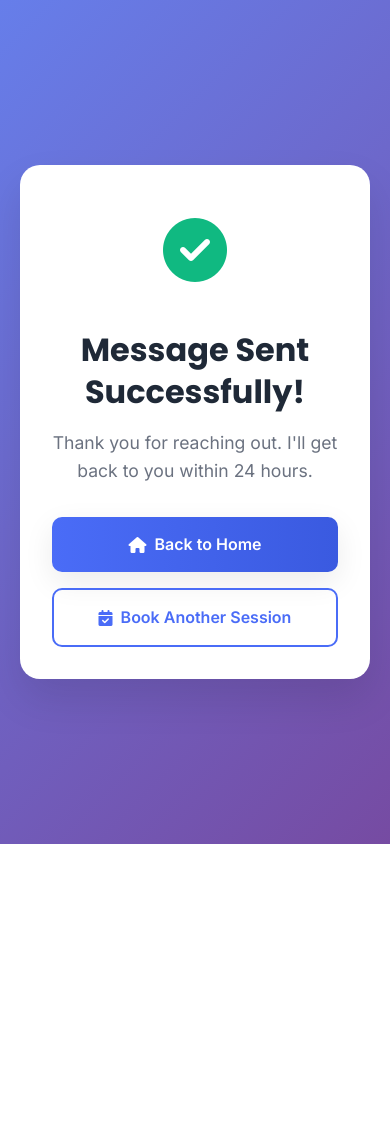
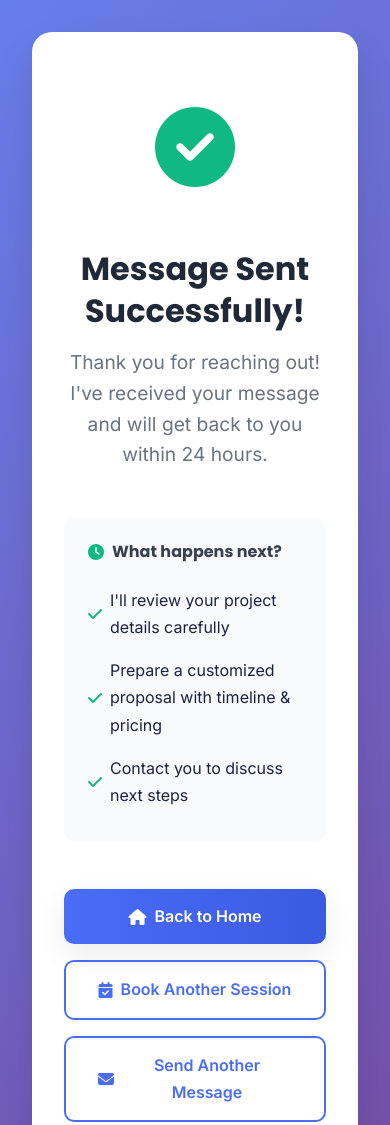
Before and after one commit to Haleel999/Portfolio, a plain HTML site: page success.html in a window 390 px wide. Shown: the top 1125 px of the page. Before the commit the page ends 844 px from the top, so only its background shows below. Drawn offline with Linux system fonts and the light colour scheme; files that its build step writes are made by us from their sources.

Commit message:
Add files via upload

```diff
--- a/success.html
+++ b/success.html
@@ -3,67 +3,85 @@
 <head>
     <meta charset="UTF-8">
     <meta name="viewport" content="width=device-width, initial-scale=1.0">
-    <title>Message Sent | Haleel</title>
+    <title>Message Sent Successfully | Haleel</title>
+    <meta name="description" content="Thank you for your message. I'll get back to you soon.">
+    <!-- Font Awesome -->
     <link rel="stylesheet" href="https://cdnjs.cloudflare.com/ajax/libs/font-awesome/6.4.0/css/all.min.css">
+    <!-- Google Fonts -->
     <link href="https://fonts.googleapis.com/css2?family=Inter:wght@300;400;500;600;700&family=Poppins:wght@400;500;600;700&display=swap" rel="stylesheet">
-    <link rel="stylesheet" href="css/style.css">
-</head>
-<body>
-    <div class="success-container">
-        <div class="success-content">
-            <div class="success-icon">
-                <i class="fas fa-check-circle"></i>
-            </div>
-            <h1>Message Sent Successfully!</h1>
-            <p>Thank you for reaching out. I'll get back to you within 24 hours.</p>
-            <div class="success-actions">
-                <a href="index.html" class="btn btn-primary">
-                    <i class="fas fa-home"></i> Back to Home
-                </a>
-                <a href="booking.html" class="btn btn-outline">
-                    <i class="fas fa-calendar-check"></i> Book Another Session
-                </a>
-            </div>
-        </div>
-    </div>
-
+    <!-- CSS -->
+    <link rel="stylesheet" href="style.css">
     <style>
-        .success-container {
+        .success-hero {
+            background: linear-gradient(135deg, #667eea 0%, #764ba2 100%);
+            min-height: 100vh;
             display: flex;
             align-items: center;
             justify-content: center;
-            min-height: 100vh;
-            background: linear-gradient(135deg, #667eea 0%, #764ba2 100%);
-            padding: 20px;
+            padding: 2rem;
         }
 
-        .success-content {
+        .success-card {
             background: white;
-            padding: 3rem;
+            padding: 4rem 3rem;
             border-radius: 20px;
             text-align: center;
             box-shadow: 0 20px 40px rgba(0,0,0,0.1);
-            max-width: 500px;
+            max-width: 600px;
             width: 100%;
         }
 
         .success-icon {
-            font-size: 4rem;
+            font-size: 5rem;
             color: #10b981;
-            margin-bottom: 1.5rem;
+            margin-bottom: 2rem;
+            animation: bounce 1s ease-in-out;
         }
 
-        .success-content h1 {
+        .success-title {
+            font-size: 2.5rem;
+            font-weight: 700;
+            margin-bottom: 1rem;
             color: #1f2937;
-            margin-bottom: 1rem;
-            font-size: 2rem;
         }
 
-        .success-content p {
+        .success-message {
+            font-size: 1.2rem;
             color: #6b7280;
-            margin-bottom: 2rem;
-            font-size: 1.1rem;
+            margin-bottom: 3rem;
             line-height: 1.6;
+        }
+
+        .success-details {
+            background: #f8fafc;
+            padding: 1.5rem;
+            border-radius: 10px;
+            margin-bottom: 3rem;
+            text-align: left;
+        }
+
+        .success-details h4 {
+            color: #374151;
+            margin-bottom: 1rem;
+            display: flex;
+            align-items: center;
+            gap: 0.5rem;
+        }
+
+        .success-details ul {
+            list-style: none;
+            padding: 0;
+        }
+
+        .success-details li {
+            padding: 0.5rem 0;
+            display: flex;
+            align-items: center;
+            gap: 0.5rem;
+        }
+
+        .success-details i {
+            color: #10b981;
         }
 
         .success-actions {
@@ -73,9 +91,25 @@
             flex-wrap: wrap;
         }
 
+        @keyframes bounce {
+            0%, 20%, 60%, 100% {
+                transform: translateY(0);
+            }
+            40% {
+                transform: translateY(-10px);
+            }
+            80% {
+                transform: translateY(-5px);
+            }
+        }
+
         @media (max-width: 768px) {
-            .success-content {
-                padding: 2rem;
+            .success-card {
+                padding: 3rem 2rem;
+            }
+
+            .success-title {
+                font-size: 2rem;
             }
 
             .success-actions {
@@ -83,5 +117,69 @@
             }
         }
     </style>
+</head>
+<body>
+    <section class="success-hero">
+        <div class="success-card">
+            <div class="success-icon">
+                <i class="fas fa-check-circle"></i>
+            </div>
+
+            <h1 class="success-title">Message Sent Successfully!</h1>
+
+            <p class="success-message">
+                Thank you for reaching out! I've received your message and will get back to you within 24 hours.
+            </p>
+
+            <div class="success-details">
+                <h4><i class="fas fa-clock"></i> What happens next?</h4>
+                <ul>
+                    <li><i class="fas fa-check"></i> I'll review your project details carefully</li>
+                    <li><i class="fas fa-check"></i> Prepare a customized proposal with timeline & pricing</li>
+                    <li><i class="fas fa-check"></i> Contact you to discuss next steps</li>
+                </ul>
+            </div>
+
+            <div class="success-actions">
+                <a href="index.html" class="btn btn-primary">
+                    <i class="fas fa-home"></i> Back to Home
+                </a>
+                <a href="booking.html" class="btn btn-outline">
+                    <i class="fas fa-calendar-check"></i> Book Another Session
+                </a>
+                <a href="contact.html" class="btn btn-outline">
+                    <i class="fas fa-envelope"></i> Send Another Message
+                </a>
+            </div>
+
+            <div style="margin-top: 2rem; padding-top: 2rem; border-top: 1px solid #e5e7eb;">
+                <p style="color: #6b7280; font-size: 0.9rem;">
+                    Need immediate assistance?
+                    <a href="mailto:jamiuhaleel@gmail.com" style="color: #4a6cf7;">Email me directly</a>
+                    or call <strong>07072073530</strong>
+                </p>
+            </div>
+        </div>
+    </section>
+
+    <script>
+        // Auto-redirect to home page after 30 seconds
+        setTimeout(function() {
+            window.location.href = 'index.html';
+        }, 30000);
+
+        // Add some interactive effects
+        document.addEventListener('DOMContentLoaded', function() {
+            const buttons = document.querySelectorAll('.btn');
+            buttons.forEach(button => {
+                button.addEventListener('mouseenter', function() {
+                    this.style.transform = 'translateY(-2px)';
+                });
+                button.addEventListener('mouseleave', function() {
+                    this.style.transform = 'translateY(0)';
+                });
+            });
+        });
+    </script>
 </body>
 </html>
```
Also changed, not shown: booking.html (+2 -2 lines), booking.js (+7 -8 lines), contact-message.js (+7 -8 lines), contact.html (+2 -2 lines).
